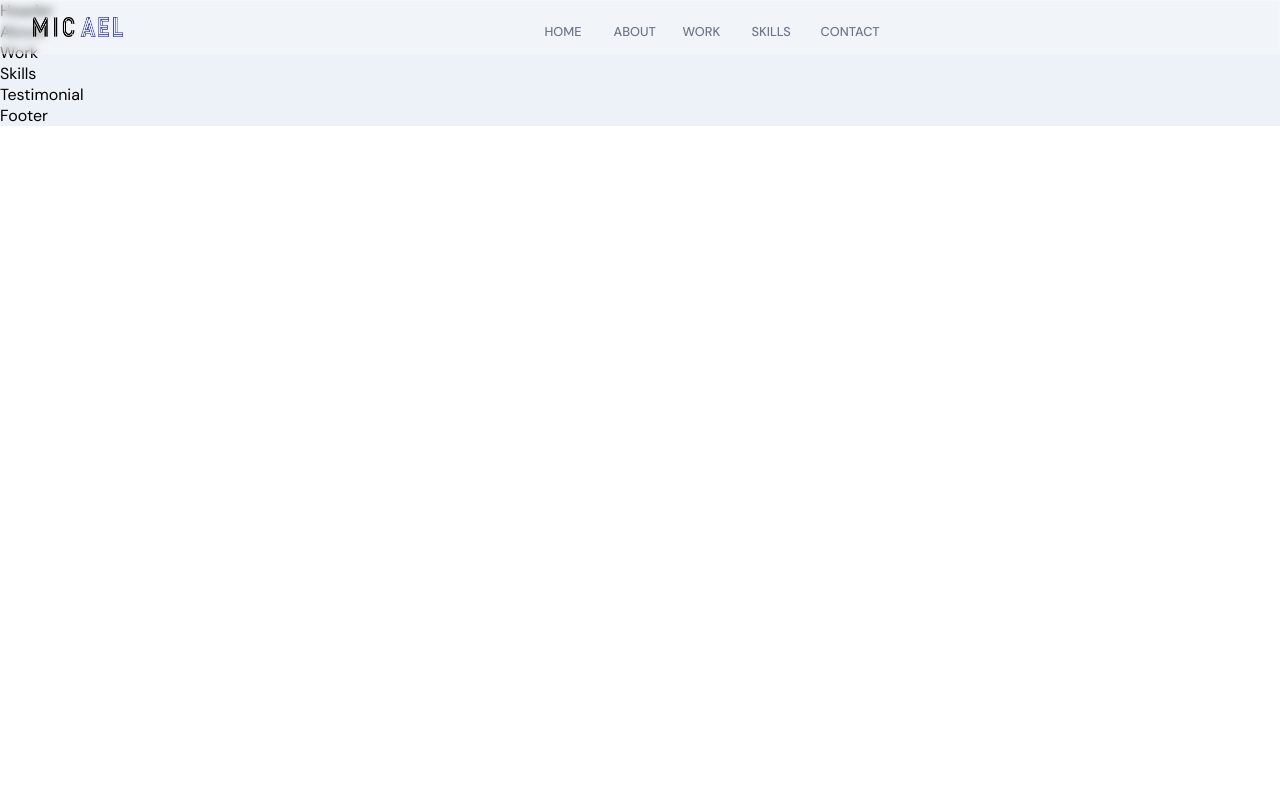
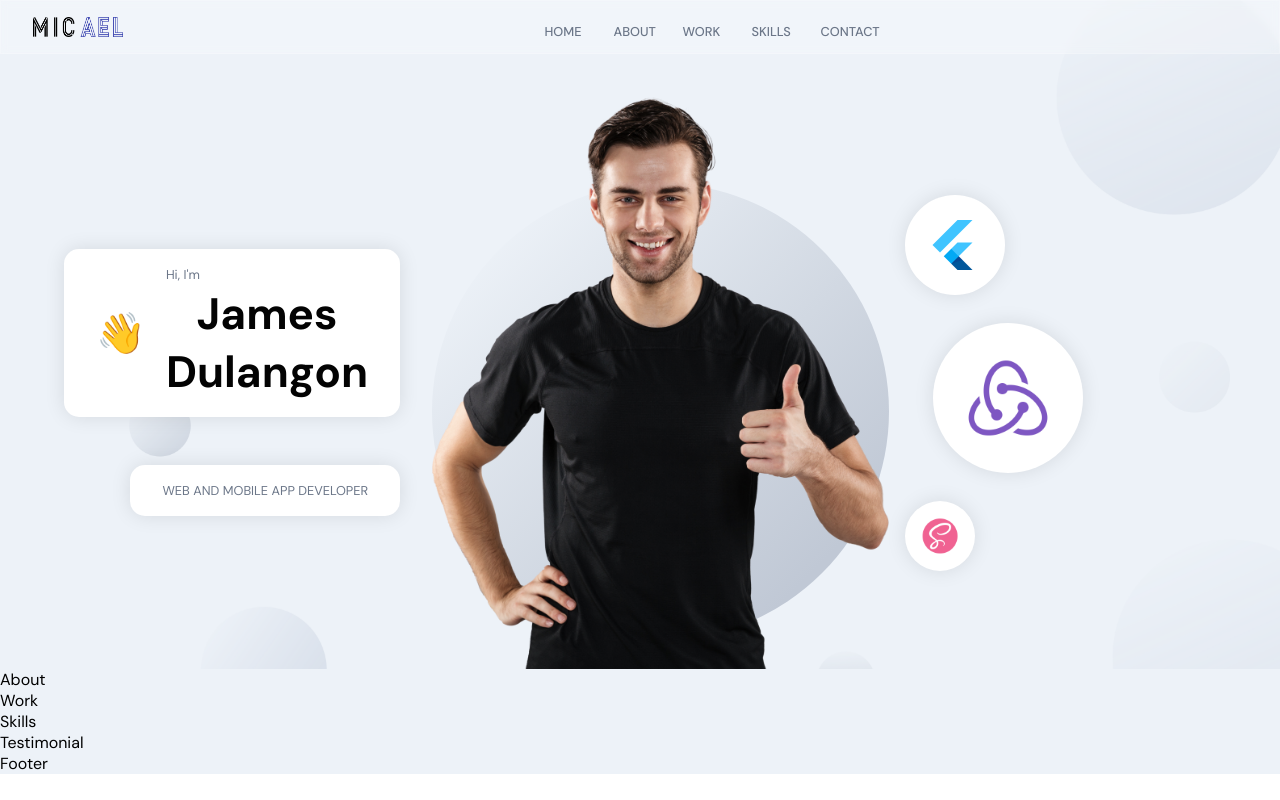
Before and after one commit to JamesDulangon/web-portfolio, a React (Create React App) app: page / in a window 1280 px wide. Built offline with nearby package versions, Linux system fonts and the light colour scheme.

Commit message:
Created container for Header

```diff
--- a/src/components/Navbar/Navbar.jsx
+++ b/src/components/Navbar/Navbar.jsx
@@ -1,8 +1,13 @@
-import React from 'react'
+import React, { useState } from 'react';
+import { HiMenuAlt4, HiX } from 'react-icons/hi';
+import { motion } from 'framer-motion';
+
 import { images } from '../../constants';
 import './Navbar.scss';
 
 const Navbar = () => {
+  const [toggle, setToggle] = useState(false);
+
   return (
     <nav className="app__navbar">
         <div className="app__navbar-logo">
@@ -17,6 +22,29 @@
             </li>
           ))}
         </ul>
+
+
+        <div className="app__navbar-menu">
+            <HiMenuAlt4 onClick={() => setToggle(true)}/>
+
+            {toggle && (
+            <motion.div
+              whileInView={{ x: [300, 0] }}
+              transition={{ duration: 0.85, ease: 'easeOut' }}
+            >
+            <HiX onClick={() => setToggle(false)} />
+            <ul>
+              {['home', 'about', 'work', 'skills', 'contact'].map((item) => (
+                <li key={item}>
+                  <a href={`#${item}`} onClick={() => setToggle(false)}>
+                    {item}
+                  </a>
+                </li>
+              ))}
+            </ul>
+          </motion.div>
+        )}
+        </div>
     </nav>
   )
 }
--- a/src/components/Navbar/Navbar.scss
+++ b/src/components/Navbar/Navbar.scss
@@ -52,7 +52,6 @@
       background: transparent;
       border-radius: 50%;
 
-
       margin-bottom: 5px;
     }
 
@@ -77,4 +76,96 @@
       }
     }
   }
+
+  @media screen and (max-width: 900px) {
+    display: none;
+  }
 }
+
+.app__navbar-menu {
+  width: 35px;
+  height: 35px;
+  border-radius: 50%;
+  position: relative;
+
+  display: flex;
+  justify-content: center;
+  align-items: center;
+  background-color: var(--secondary-color);
+
+  svg {
+    width: 70%;
+    height: 70%;
+    color: var(--white-color);
+  }
+
+  div {
+    position: fixed;
+    top: 0;
+    bottom: 0;
+    right: 0;
+    z-index: 5;
+
+    padding: 1rem;
+
+    width: 80%;
+    height: 100vh;
+
+    display: flex;
+    justify-content: flex-end;
+    align-items: flex-end;
+    flex-direction: column;
+
+    background: url("../../assets/bgWhite.png");
+    background-color: var(--white-color);
+    background-size: cover;
+    background-repeat: repeat;
+
+    /* top box shadow */
+    box-shadow: 0px 0px 20px rgba(168, 168, 168, 0.15);
+
+    svg {
+      width: 35px;
+      height: 35px;
+      color: var(--secondary-color);
+      margin: 0.5rem 1rem;
+    }
+
+    ul {
+      list-style: none;
+      margin: 0;
+      padding: 0;
+      height: 100%;
+      width: 100%;
+
+      display: flex;
+      justify-content: flex-start;
+      align-items: flex-start;
+      flex-direction: column;
+
+      li {
+        margin: 1rem;
+
+        a {
+          color: var(--gray-color);
+          text-decoration: none;
+          font-size: 1rem;
+          text-transform: uppercase;
+          font-weight: 500;
+
+          transition: all 0.3s ease-in-out;
+
+          &:hover {
+            color: var(--secondary-color);
+          }
+        }
+      }
+    }
+    @media screen and (min-width: 900px) {
+      display: none;
+    }
+  }
+  @media screen and (min-width: 900px) {
+    display: none;
+  }
+}
--- a/src/container/About/About.jsx
+++ b/src/container/About/About.jsx
@@ -1,4 +1,5 @@
-import React from 'react'
+import React, { useState, useEffect } from 'react';
+import { motion } from 'framer-motion';
 
 import './About.scss';
 
--- a/src/container/About/About.scss
+++ b/src/container/About/About.scss
@@ -0,0 +1,38 @@
+.app__about {
+    flex: 1;
+    width: 100%;
+    flex-direction: column;
+  }
+
+  .app__profiles {
+    display: flex;
+    justify-content: center;
+    align-items: flex-start;
+    flex-wrap: wrap;
+    margin-top: 2rem;
+  }
+
+  .app__profile-item {
+    width: 190px;
+    display: flex;
+    justify-content: flex-start;
+    align-items: flex-start;
+    flex-direction: column;
+    margin: 2rem;
+
+    img {
+      width: 100%;
+      height: 170px;
+      border-radius: 15px;
+      object-fit: cover;
+    }
+
+    @media screen and (min-width: 2000px) {
+      width: 370px;
+      margin: 2rem 4rem;
+
+      img {
+        height: 320px;
+      }
+    }
+  }
--- a/src/container/Header/Header.jsx
+++ b/src/container/Header/Header.jsx
@@ -1,10 +1,70 @@
-import React from 'react'
+import React from 'react';
+import { motion } from 'framer-motion';
+import { images } from '../../constants';
+import './Header.scss';
 
-import './Header.scss';
+const scaleVariants = {
+  whileInView: {
+    scale: [0, 1],
+    opacity: [0, 1],
+    transition: {
+      duration: 1,
+      ease: 'easeInOut',
+    },
+  },
+};
 
 const Header = () => {
   return (
-    <div>Header</div>
+    <div className="app__header app__flex" id="home">
+      <motion.div
+      whileInView={{ x: [-100, 0], opacity: [0, 1] }}
+      transition={{ duration: 0.5 }}
+      className="app__header-info"
+    >
+      <div className="app__header-badge">
+        <div className="badge-cmp app__flex">
+          <span>👋</span>
+          <div style={{ marginLeft: 20 }}>
+            <p className="p-text">Hi, I'm</p>
+            <h1 className="head-text">James Dulangon</h1>
+          </div>
+        </div>
+
+        <div className="tag-cmp app__flex">
+          <p className="p-text">Web and Mobile App Developer</p>
+
+        </div>
+      </div>
+    </motion.div>
+
+    <motion.div
+      whileInView={{ opacity: [0, 1] }}
+      transition={{ duration: 0.5, delayChildren: 0.5 }}
+      className="app__header-img"
+    >
+    <img src={images.profile} alt="profile_bg" />
+      <motion.img
+        whileInView={{ scale: [0, 1] }}
+        transition={{ duration: 1, ease: 'easeInOut' }}
+        src={images.circle}
+        alt="profile_circle"
+        className="overlay_circle"
+      />
+    </motion.div>
+
+    <motion.div
+      variants={scaleVariants}
+      whileInView={scaleVariants.whileInView}
+      className="app__header-circles"
+    >
+      {[images.flutter, images.redux, images.sass].map((circle, index) => (
+        <div className="circle-cmp app__flex" key={`circle-${index}`}>
+          <img src={circle} alt="profile_bg" />
+        </div>
+      ))}
+    </motion.div>
+    </div>
   )
 }
 
--- a/src/container/Header/Header.scss
+++ b/src/container/Header/Header.scss
@@ -0,0 +1,196 @@
+#home {
+  position: relative;
+  background: url("../../assets/bgIMG.png");
+  background-size: cover;
+  background-position: center;
+  background-repeat: repeat;
+
+  // disable the default padding styles
+  .app__wrapper {
+    padding: 0;
+
+    .copyright {
+      display: none;
+    }
+  }
+}
+
+.app__header {
+  flex: 1;
+  width: 100%;
+  height: 100%;
+  flex-direction: row;
+
+  padding: 6rem 2rem 0rem;
+
+  @media screen and (min-width: 2000px) {
+    padding-top: 8rem;
+  }
+
+  @media screen and (max-width: 1200px) {
+    flex-direction: column;
+  }
+
+  @media screen and (max-width: 450px) {
+    padding: 6rem 1rem 2rem;
+  }
+}
+
+.app__header-info {
+  flex: 0.65;
+  display: flex;
+  flex-direction: column;
+  justify-content: flex-start;
+  align-items: flex-start;
+  height: 100%;
+
+  margin: 0 2rem;
+
+  @media screen and (max-width: 1200px) {
+    width: 100%;
+    margin-right: 0rem;
+  }
+}
+
+.app__header-badge {
+  width: 100%;
+  display: flex;
+  justify-content: flex-end;
+  align-items: flex-end;
+  flex-direction: column;
+
+  .badge-cmp,
+  .tag-cmp {
+    padding: 1rem 2rem;
+    background: var(--white-color);
+    border-radius: 15px;
+    flex-direction: row;
+    width: auto;
+
+    box-shadow: 0px 0px 20px rgba(0, 0, 0, 0.1);
+  }
+
+  .tag-cmp {
+    flex-direction: column;
+    margin-top: 3rem;
+
+    p {
+      width: 100%;
+      text-transform: uppercase;
+      text-align: right;
+    }
+  }
+
+  span {
+    font-size: 2.5rem;
+
+    @media screen and (min-width: 2000px) {
+      font-size: 5rem;
+    }
+  }
+
+  @media screen and (max-width: 1200px) {
+    justify-content: flex-start;
+    align-items: flex-start;
+  }
+}
+
+.app__header-circles {
+  flex: 0.75;
+  display: flex;
+  flex-direction: column;
+  justify-content: space-evenly;
+  align-items: flex-start;
+  height: 100%;
+  margin-left: 1rem;
+
+  div {
+    width: 100px;
+    height: 100px;
+    border-radius: 50%;
+
+    background: var(--white-color);
+    box-shadow: 0px 0px 20px rgba(0, 0, 0, 0.1);
+
+    img {
+      width: 60%;
+      height: 60%;
+    }
+  }
+
+  // circles with different height & width
+
+  div:nth-child(1) {
+    width: 100px;
+    height: 100px;
+  }
+
+  div:nth-child(2) {
+    margin: 1.75rem;
+    width: 150px;
+    height: 150px;
+  }
+
+  div:nth-child(3) {
+    width: 70px;
+    height: 70px;
+  }
+
+  @media screen and (min-width: 2000px) {
+    div:nth-child(2) {
+      width: 400px;
+      height: 400px;
+    }
+
+    div:nth-child(3) {
+      width: 170px;
+      height: 170px;
+    }
+
+    div:nth-child(1) {
+      width: 200px;
+      height: 200px;
+    }
+  }
+
+  @media screen and (max-width: 1200px) {
+    width: 100%;
+    flex-direction: row;
+    flex-wrap: wrap;
+    margin-left: 0;
+
+    div {
+      margin: 1rem;
+    }
+  }
+}
+
+.app__header-img {
+  flex: 1;
+  height: 100%;
+
+  display: flex;
+  justify-content: flex-end;
+  align-items: flex-end;
+  position: relative;
+
+  img {
+    width: 100%;
+    object-fit: contain;
+    z-index: 1;
+  }
+
+  .overlay_circle {
+    position: absolute;
+    left: 0;
+    right: 0;
+    bottom: 0;
+    z-index: 0;
+    width: 100%;
+    height: 90%;
+  }
+
+  @media screen and (max-width: 1200px) {
+    margin: 2rem 0;
+  }
+}
```
Also changed, not shown: src/client.js (added, +10 -0 lines), 1 other file (tests, documents, lock files or other folders).
